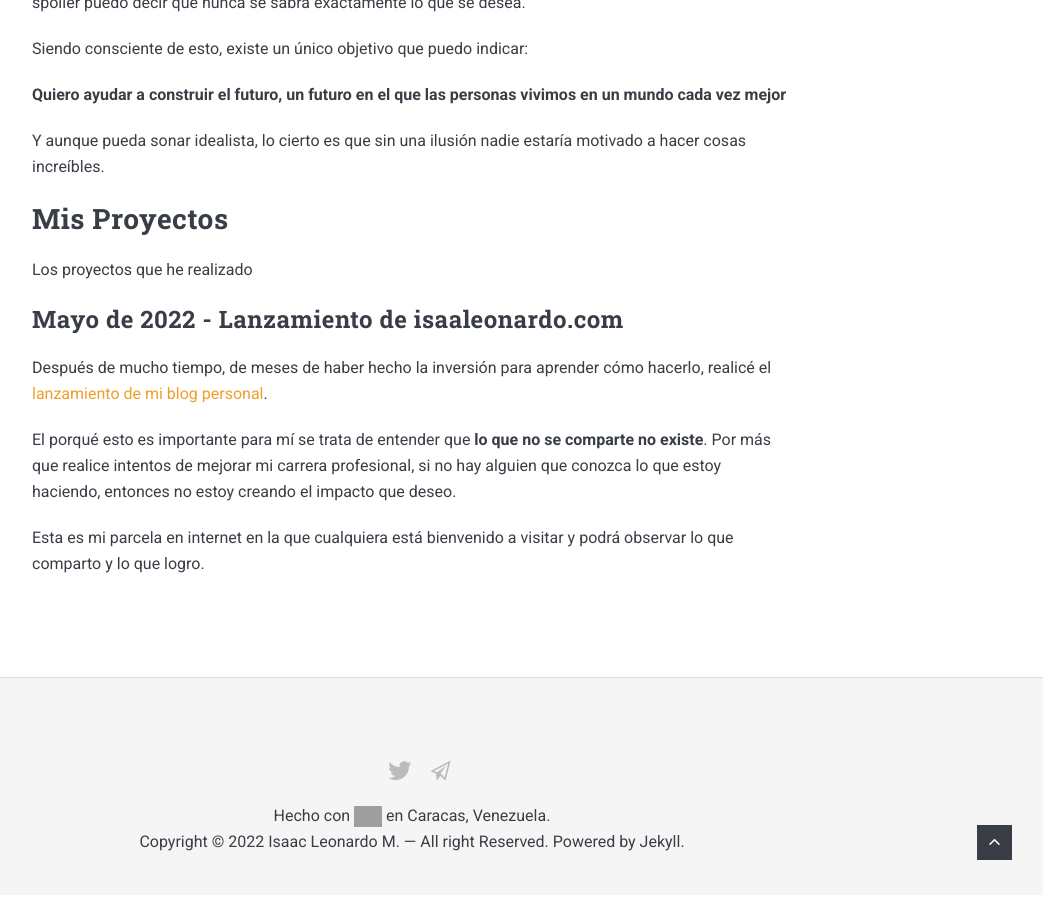
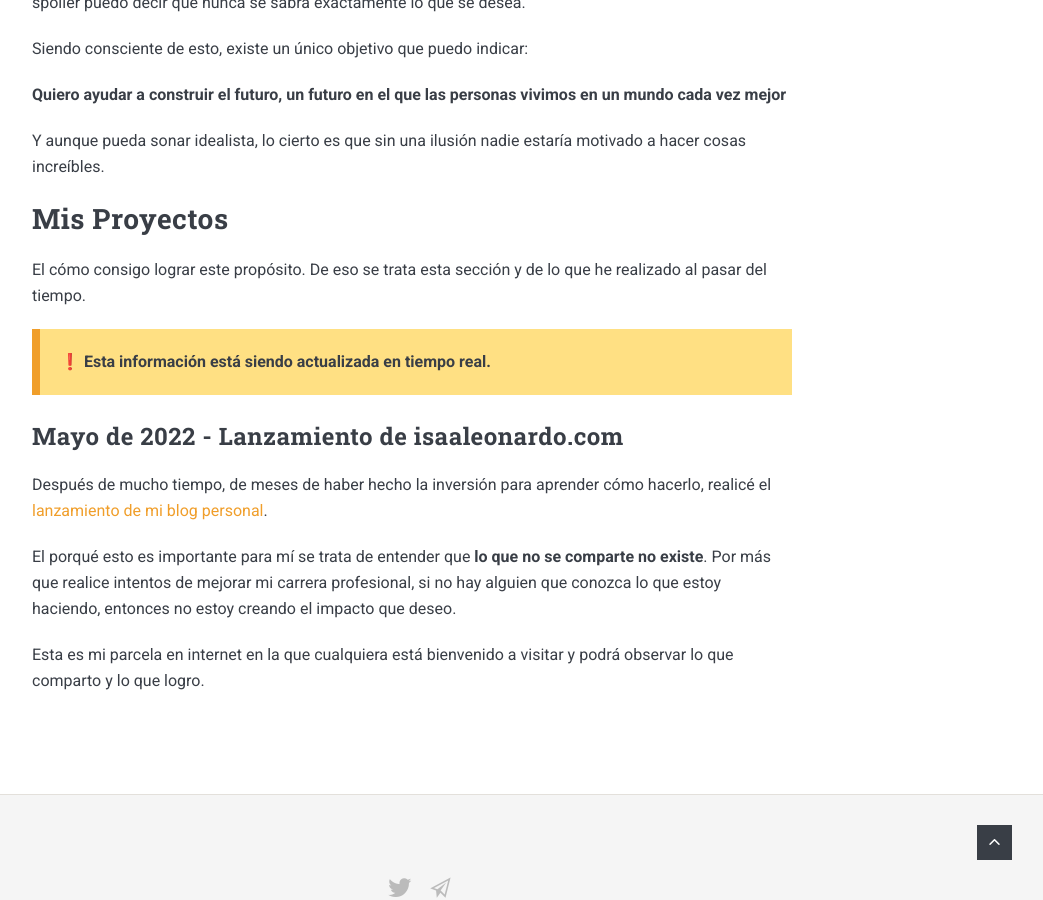
Before and after one commit to isaaleonardo/isaaleonardo.com, a Jekyll site: the page built from _pages/about.md, in a window 1280 px wide and 900 px high, scrolled down 1106 px. Shown: the whole window, without its empty margins (228-1271 px from the left). Built offline with Jekyll 4.4.1, drawn with Linux system fonts in a browser that asks for light colours; nearby versions of some CDN libraries; grey boxes are pictures that could not be loaded.

Commit message:
Modificado el contenido del about

```diff
--- a/_pages/about.md
+++ b/_pages/about.md
@@ -31,10 +31,14 @@
 Y aunque pueda sonar idealista, lo cierto es que sin una ilusión nadie estaría motivado a hacer cosas increíbles.
 
 ## Mis Proyectos
-Los proyectos que he realizado
+El cómo consigo lograr este propósito. De eso se trata esta sección y de lo que he realizado al pasar del tiempo.
+
+<div class="boxed" style="border-left: 8px solid #F09E2A; margin: 0 0 25px; overflow: hidden; padding: 20px; background-color: #FFE083; font-weight: bold">
+❗️ Esta información está siendo actualizada en tiempo real.
+</div>
 
 ### Mayo de 2022 - Lanzamiento de isaaleonardo.com
-Después de mucho tiempo, de meses de haber hecho la inversión para aprender cómo hacerlo, realicé el [lanzamiento de mi blog personal](https://isaaleonardo.com/lanzamiento).
+Después de mucho tiempo, de meses de haber hecho la inversión para aprender cómo hacerlo, realicé el [lanzamiento de mi blog personal]({{site.baseurl}}/lanzamiento).
 
 El porqué esto es importante para mí se trata de entender que **lo que no se comparte no existe**. Por más que realice intentos de mejorar mi carrera profesional, si no hay alguien que conozca lo que estoy haciendo, entonces no estoy creando el impacto que deseo.
 
```
